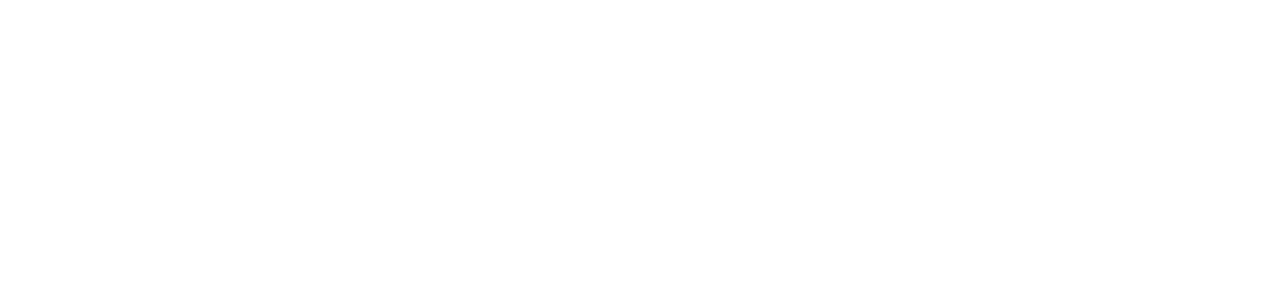
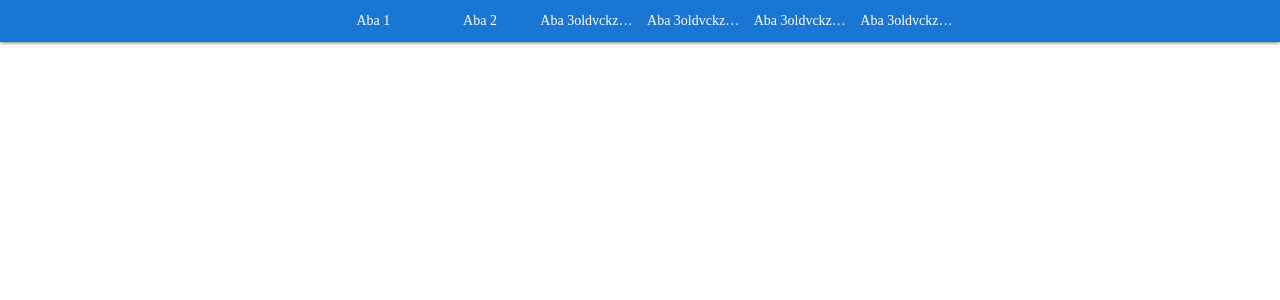
Before and after one commit to William-Reticena/component_library_vue, a Vue app: page / in a window 1280 px wide. Shown: the top 300 px of the page. Built offline with nearby package versions, Linux system fonts and the light colour scheme.

Commit message:
style: wip

```diff
--- a/src/App.vue
+++ b/src/App.vue
@@ -1,13 +1,30 @@
 <template>
-  <div></div>
+  <div>
+    <Tabs v-model="tab">
+      <Tab name="aba 1">Aba 1</Tab>
+      <Tab name="aba 2">Aba 2</Tab>
+      <Tab name="aba 3">Aba 3oldvckzsdvgdfvgdsfgbdfsadfgsdfgdfgdsfgfdghfdghvkdlfjkljgh</Tab>
+      <Tab name="aba 3">Aba 3oldvckzsdvgdfvgdsfgbdfsadfgsdfgdfgdsfgfdghfdghvkdlfjkljgh</Tab>
+      <Tab name="aba 3">Aba 3oldvckzsdvgdfvgdsfgbdfsadfgsdfgdfgdsfgfdghfdghvkdlfjkljgh</Tab>
+      <Tab name="aba 3">Aba 3oldvckzsdvgdfvgdsfgbdfsadfgsdfgdfgdsfgfdghfdghvkdlfjkljgh</Tab>
+    </Tabs>
+  </div>
 </template>
 
 <script lang="ts">
-import { defineComponent } from 'vue'
+import { defineComponent, ref } from 'vue'
+import Tabs from './components/library/Tabs/index.vue'
+import Tab from './components/library/Tab/index.vue'
 
 export default defineComponent({
+  components: {
+    Tabs,
+    Tab,
+  },
   setup() {
-    return {}
+    const tab = ref('aba 1')
+
+    return { tab }
   },
 })
 </script>
@@ -16,12 +33,12 @@
 :root {
   --primary-color: #1976d2;
   --secondary-color: #26a69a;
-
   font-size: 14px;
 }
 
 * {
   box-sizing: border-box;
-  font-size: 1rem;
+  padding: 0;
+  margin: 0;
 }
 </style>
--- a/src/components/library/Tab/index.vue
+++ b/src/components/library/Tab/index.vue
@@ -1,5 +1,9 @@
 <template>
-  <div></div>
+  <li class="tab-item" tabindex="0">
+    <span class="tab-item-content">
+      <slot></slot>
+    </span>
+  </li>
 </template>
 
 <script lang="ts">
@@ -7,7 +11,51 @@
 
 export default defineComponent({
   name: 'TabComponent',
+  props: {
+    name: { type: String, default: '', required: true },
+  },
 })
 </script>
 
-<style scoped></style>
+<style scoped>
+.tab-item {
+  align-items: center;
+  color: white;
+  cursor: pointer;
+  display: flex;
+  justify-content: center;
+  overflow: hidden;
+  transition: opacity 0.2s ease-in-out;
+  width: 100%;
+}
+
+.tab-item:hover {
+  background-color: white;
+  opacity: 0.8;
+}
+
+.tab-item:focus {
+  outline: none;
+}
+
+.tab-item-content {
+  display: inline-block;
+  height: min-content;
+  overflow: hidden;
+  padding: 0.5em;
+  text-overflow: ellipsis;
+  user-select: none;
+  white-space: nowrap;
+}
+
+.active::before {
+  background-color: white;
+  border-radius: 15px;
+  bottom: 0;
+  content: '';
+  display: block;
+  height: 3px;
+  position: absolute;
+  /* width: v-bind(widthByTab); */
+}
+</style>
--- a/src/components/library/Tabs/index.vue
+++ b/src/components/library/Tabs/index.vue
@@ -1,15 +1,19 @@
 <template>
-  <nav class="tabs-container-wrapper" :style="{ height: !vertical ? height : width, width: !vertical ? width : height }">
-    <ul class="tabs-container-items" :class="{ 'tabs-container-items--vertical': vertical }">
-      <li v-for="tab in tabs" :key="tab" class="tabs-item" :class="{ active: tabSelected === tab, 'tabs-item--vertical': vertical }" tabindex="0" @click="tabClick(tab)" @focus="handleFocus">
-        <span class="tabs-item-content"> {{ noCaps ? tab : tab.toLocaleUpperCase() }} </span>
-      </li>
-    </ul>
-  </nav>
+  <div class="tabs-container-wrapper" :style="{ justifyContent: align, height: !vertical ? height : width, width: !vertical ? width : height }">
+    <nav class="tabs-container-content" :style="{ width: align === 'justify' ? '100%' : '50%' }">
+      <ul class="tabs-container-items" :class="{ 'tabs-container-items--vertical': vertical }">
+        <!-- <li v-for="tab in tabs" :key="tab" class="tabs-item" :class="{ active: tabSelected === tab, 'tabs-item--vertical': vertical }" tabindex="0" @click="tabClick(tab)" @focus="handleFocus">
+          <span class="tabs-item-content"> {{ noCaps ? tab : tab.toLocaleUpperCase() }} </span>
+        </li> -->
+
+        <slot></slot>
+      </ul>
+    </nav>
+  </div>
 </template>
 
 <script lang="ts">
-import { computed, defineComponent, onMounted, onUpdated, ref } from 'vue'
+import { computed, defineComponent, onMounted, onUpdated, PropType, ref } from 'vue'
 
 export default defineComponent({
   name: 'TabsComponent',
@@ -17,6 +21,7 @@
     noCaps: { type: Boolean, default: false },
     vertical: { type: Boolean, default: false },
     height: { type: String, default: '3em' },
+    align: { type: String as PropType<'center' | 'justify' | 'left' | 'right'>, default: 'center' },
     modelValue: { type: String, default: '', required: true },
     width: { type: String, default: '100%' },
   },
@@ -53,22 +58,35 @@
 
 <style scoped>
 .tabs-container-wrapper {
+  background-color: var(--primary-color);
   box-shadow: 0 1px 5px #0003, 0 2px 2px #00000024, 0 3px 1px -2px #0000001f;
+  display: flex;
+  width: 100%;
+}
+
+/* .tabs-container-content {
   position: relative;
+} */
+
+.tabs-container-content {
+  display: flex;
+  /* width: 100%; */
 }
+
 .tabs-container-items {
   display: flex;
   height: 100%;
   list-style: none;
   margin: 0;
   padding: 0;
+  width: 100%;
 }
 
 .tabs-container-items.tabs-container-items--vertical {
   flex-direction: column;
 }
 
-.tabs-item {
+/* .tabs-item {
   align-items: center;
   background-color: #1976d2;
   color: white;
@@ -82,17 +100,17 @@
 
 .tabs-item:hover {
   opacity: 0.8;
-}
+} */
 
-.tabs-item:focus {
+/* .tabs-item:focus {
   outline: none;
-}
+} */
 
 .tabs-item.tabs-item--vertical {
   height: 100%;
 }
 
-.tabs-item-content {
+/* .tabs-item-content {
   align-items: center;
   display: flex;
   height: 100%;
@@ -104,9 +122,9 @@
   user-select: none;
   white-space: nowrap;
   width: 100%;
-}
+} */
 
-.active::before {
+/* .active::before {
   background-color: white;
   border-radius: 15px;
   bottom: 0;
@@ -115,7 +133,7 @@
   height: 3px;
   position: absolute;
   width: v-bind(widthByTab);
-}
+} */
 
 .active.tabs-item--vertical::after {
   background-color: white;
```
